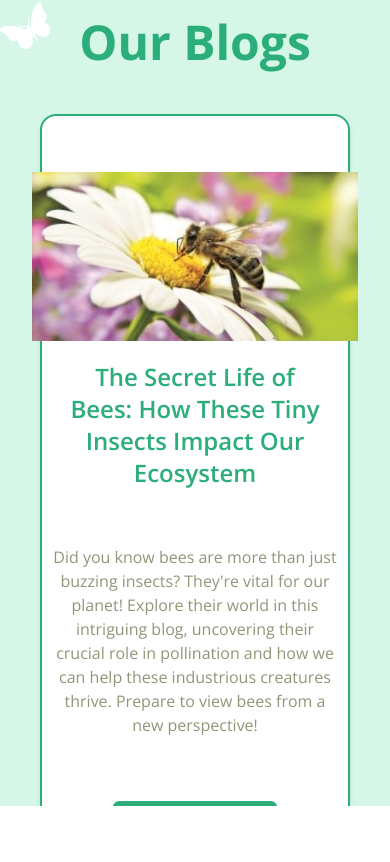
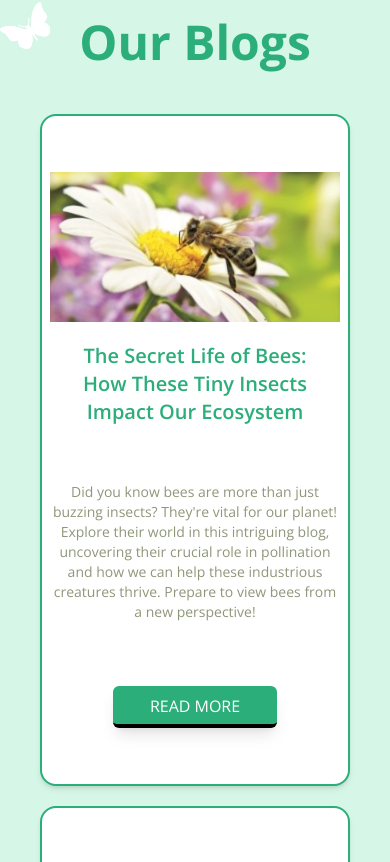
Before and after one commit to abdullahalrakib727/eco-life-web-app, a React (Vite) app: page / in a window 390 px wide. Shown: the part 6145-7007 px from the top of the page. Before the commit the page ends 6951 px from the top, so only its background shows below. Built offline with nearby package versions, Linux system fonts and the light colour scheme.

Commit message:
blogs section completed

```diff
--- a/src/components/Home/Blogs/OurBlogs.tsx
+++ b/src/components/Home/Blogs/OurBlogs.tsx
@@ -5,7 +5,7 @@ import Button from "../../Button/Button";
 
 const OurBlogs: FC = (): JSX.Element => {
   return (
-    <section className="bg-[#D6F7E7] relative h-screen">
+    <section className="bg-[#D6F7E7] relative">
       <div className="absolute md:left-10 top-10">
         <img
           className="max-w-[50px] md:max-w-[95px]"
@@ -24,17 +24,17 @@ const OurBlogs: FC = (): JSX.Element => {
         <Header title="Our Blogs" />
       </div>
       <div>
-        <div className="mt-12 px-10 grid grid-cols-1 md:grid-cols-3 gap-5">
+        <div className="mt-12 px-10 grid grid-cols-1 lg:grid-cols-3 gap-5">
           {Blogs.map((blog) => (
             <div className="bg-white rounded-2xl border-2 shadow-md border-primary-color flex flex-col items-center" key={blog.id}>
               <img
                 src={blog.image}
                 alt=""
-                className="max-w-[334px] max-h-[184px] mt-14"
+                className="px-2 lg:max-w-[334px] lg:max-h-[184px] mt-14"
               />
               <div className="mb-16">
-              <h1 className="mt-5 text-center text-primary-color font-semibold text-2xl px-5">{blog.title}</h1>
-              <p className="px-2 mt-14 text-secondary-color text-center">{blog.description}</p>
+              <h1 className="mt-5 text-center text-primary-color font-semibold text-xl md:text-2xl px-5">{blog.title}</h1>
+              <p className="px-2 mt-14 text-secondary-color text-center text-sm md:text-base">{blog.description}</p>
               </div>
               <div className="mt-auto mb-14 ">
                 <Button value="READ MORE"/>
```
Also changed, not shown: src/components/Home/Testimonials/Testimonials.tsx (+11 -5 lines).
